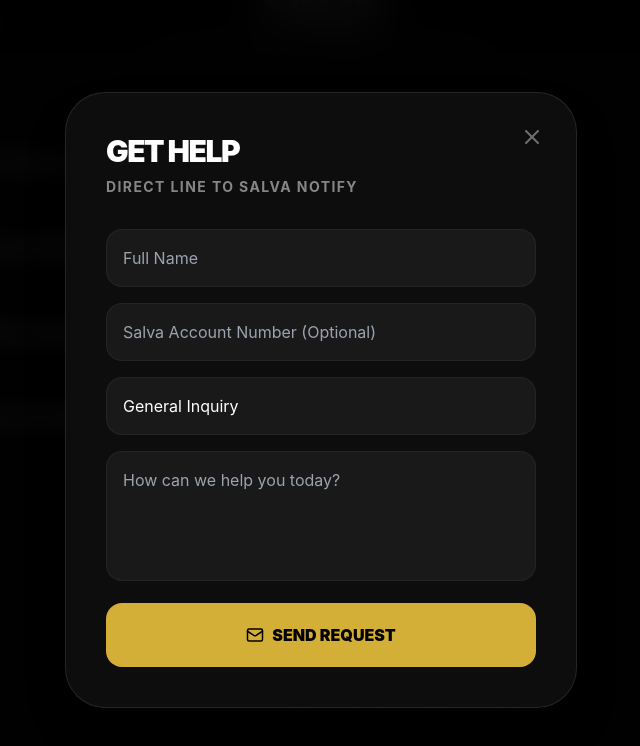
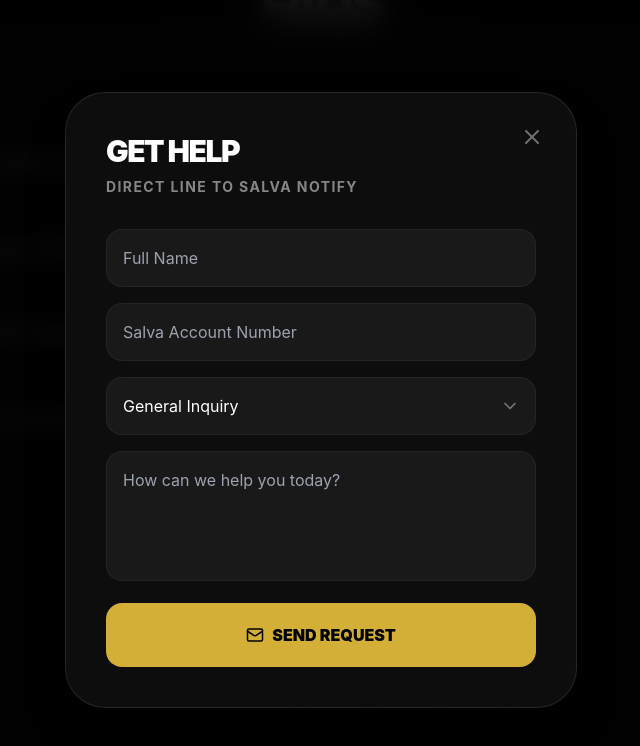
Before and after one commit to cboi019/SALVA-NEXUS, a React (Create React App) app in the folder packages/frontend/: page / in a window 1280 px wide. Both pictures are taken after a click on the button 828 px from the left and 2589 px from the top of the page. Shown: the part 1897-2643 px from the top of the page, without its empty margins (319-959 px from the left). Built offline with nearby package versions, Linux system fonts and the light colour scheme; no server answers.

Commit message:
Update: Added Support Modal

```diff
--- a/packages/frontend/src/pages/Home.jsx
+++ b/packages/frontend/src/pages/Home.jsx
@@ -1,7 +1,7 @@
 // Salva-Digital-Tech/packages/frontend/src/pages/Home.jsx
 import React, { useState, useEffect } from 'react';
 import { motion, animate, AnimatePresence } from 'framer-motion';
-import { Instagram, Github, Mail, X, ChevronDown, CheckCircle, Activity } from 'lucide-react';
+import { Instagram, Github, Mail, X, ChevronDown } from 'lucide-react';
 import { useNavigate } from 'react-router-dom';
 import Stars from '../components/Stars';
 
@@ -82,7 +82,6 @@
   const [loading, setLoading] = useState(true);
   const [checkingAuth, setCheckingAuth] = useState(true);
   const [isSupportOpen, setIsSupportOpen] = useState(false);
-  const [systemStatus, setSystemStatus] = useState('checking');
 
   const navigate = useNavigate();
 
@@ -117,10 +116,8 @@
           totalMinted: parseFloat(data.totalMinted || 0),
           userCount: parseInt(data.userCount || 0)
         });
-        setSystemStatus('operational');
         setLoading(false);
       } catch (err) {
-        setSystemStatus('syncing');
         setLoading(false);
       }
     };
@@ -157,24 +154,8 @@
     <div className="min-h-screen bg-white dark:bg-[#0A0A0B] text-black dark:text-white transition-colors duration-500 overflow-x-hidden">
       <Stars />
 
-      {/* --- System Status Bar --- */}
-      <div className="fixed top-0 w-full z-50 bg-white/80 dark:bg-black/40 backdrop-blur-xl border-b border-gray-100 dark:border-white/5 py-3 px-6 flex justify-between items-center">
-        <div className="flex items-center gap-3">
-          <div className={`w-2 h-2 rounded-full animate-pulse ${systemStatus === 'operational' ? 'bg-green-500 shadow-[0_0_12px_#22c55e]' : 'bg-yellow-500 shadow-[0_0_12px_#eab308]'}`} />
-          <span className="text-[10px] font-black uppercase tracking-[0.25em] opacity-80">
-            L2 Infrastructure: {systemStatus === 'operational' ? 'Operational' : 'Node Syncing'}
-          </span>
-        </div>
-        <div className="flex items-center gap-6">
-           <div className="hidden sm:flex items-center gap-2">
-             <Activity size={12} className="text-salvaGold" />
-             <span className="text-[10px] font-bold opacity-40 uppercase tracking-widest">Base Mainnet</span>
-           </div>
-        </div>
-      </div>
-
       {/* Hero Section */}
-      <section className="relative pt-48 pb-12 sm:pb-20 px-4 sm:px-6 text-center">
+      <section className="relative pt-32 sm:pt-48 pb-12 sm:pb-20 px-4 sm:px-6 text-center">
         <motion.div {...fadeIn}>
           <h1 className="text-4xl sm:text-5xl md:text-6xl lg:text-8xl font-black mb-4 sm:mb-6 tracking-tighter leading-[0.9] break-words px-2">
             ON-CHAIN PAYMENT <br className="hidden sm:block" />
@@ -269,7 +250,6 @@
               icon={<Github size={20} />}
               label="GitHub"
             />
-            {/* SUPPORT MODAL TRIGGER */}
             <button
               onClick={() => setIsSupportOpen(true)}
               className="p-3 rounded-full bg-gray-50 dark:bg-white/5 border border-gray-100 dark:border-white/10 transition-all duration-300 opacity-60 hover:opacity-100 hover:text-salvaGold flex items-center justify-center"
@@ -317,13 +297,21 @@
               <form onSubmit={handleSupportSubmit} className="space-y-4">
                 <div className="space-y-4">
                   <input required name="name" placeholder="Full Name" className="w-full bg-gray-50 dark:bg-white/5 border border-gray-200 dark:border-white/5 rounded-2xl p-4 outline-none focus:border-salvaGold/50 transition-colors" />
-                  <input name="account" placeholder="Salva Account Number (Optional)" className="w-full bg-gray-50 dark:bg-white/5 border border-gray-200 dark:border-white/5 rounded-2xl p-4 outline-none focus:border-salvaGold/50 transition-colors" />
-                  <select name="topic" className="w-full bg-gray-50 dark:bg-white/5 border border-gray-200 dark:border-white/5 rounded-2xl p-4 outline-none focus:border-salvaGold/50 appearance-none transition-colors">
-                    <option value="General">General Inquiry</option>
-                    <option value="Transaction">Transaction Issue</option>
-                    <option value="Smart Account">Smart Wallet Access</option>
-                    <option value="Feedback">Feedback / Suggestions</option>
-                  </select>
+                  <input required name="account" placeholder="Salva Account Number" className="w-full bg-gray-50 dark:bg-white/5 border border-gray-200 dark:border-white/5 rounded-2xl p-4 outline-none focus:border-salvaGold/50 transition-colors" />
+
+                  {/* Select Dropdown with Icon */}
+                  <div className="relative group">
+                    <select name="topic" className="w-full bg-gray-50 dark:bg-white/5 border border-gray-200 dark:border-white/5 rounded-2xl p-4 outline-none focus:border-salvaGold/50 appearance-none transition-colors cursor-pointer">
+                      <option value="General">General Inquiry</option>
+                      <option value="Transaction">Transaction Issue</option>
+                      <option value="Smart Account">Smart Wallet Access</option>
+                      <option value="Feedback">Feedback / Suggestions</option>
+                    </select>
+                    <div className="absolute right-4 top-1/2 -translate-y-1/2 pointer-events-none opacity-40 group-focus-within:opacity-100 transition-opacity">
+                      <ChevronDown size={20} />
+                    </div>
+                  </div>
+
                   <textarea required name="message" rows="4" placeholder="How can we help you today?" className="w-full bg-gray-50 dark:bg-white/5 border border-gray-200 dark:border-white/5 rounded-2xl p-4 outline-none focus:border-salvaGold/50 resize-none transition-colors"></textarea>
                 </div>
 
@@ -340,7 +328,6 @@
   );
 };
 
-// Helper component for Social Links
 const SocialIcon = ({ href, icon, label }) => (
   <motion.a
     href={href}
```
